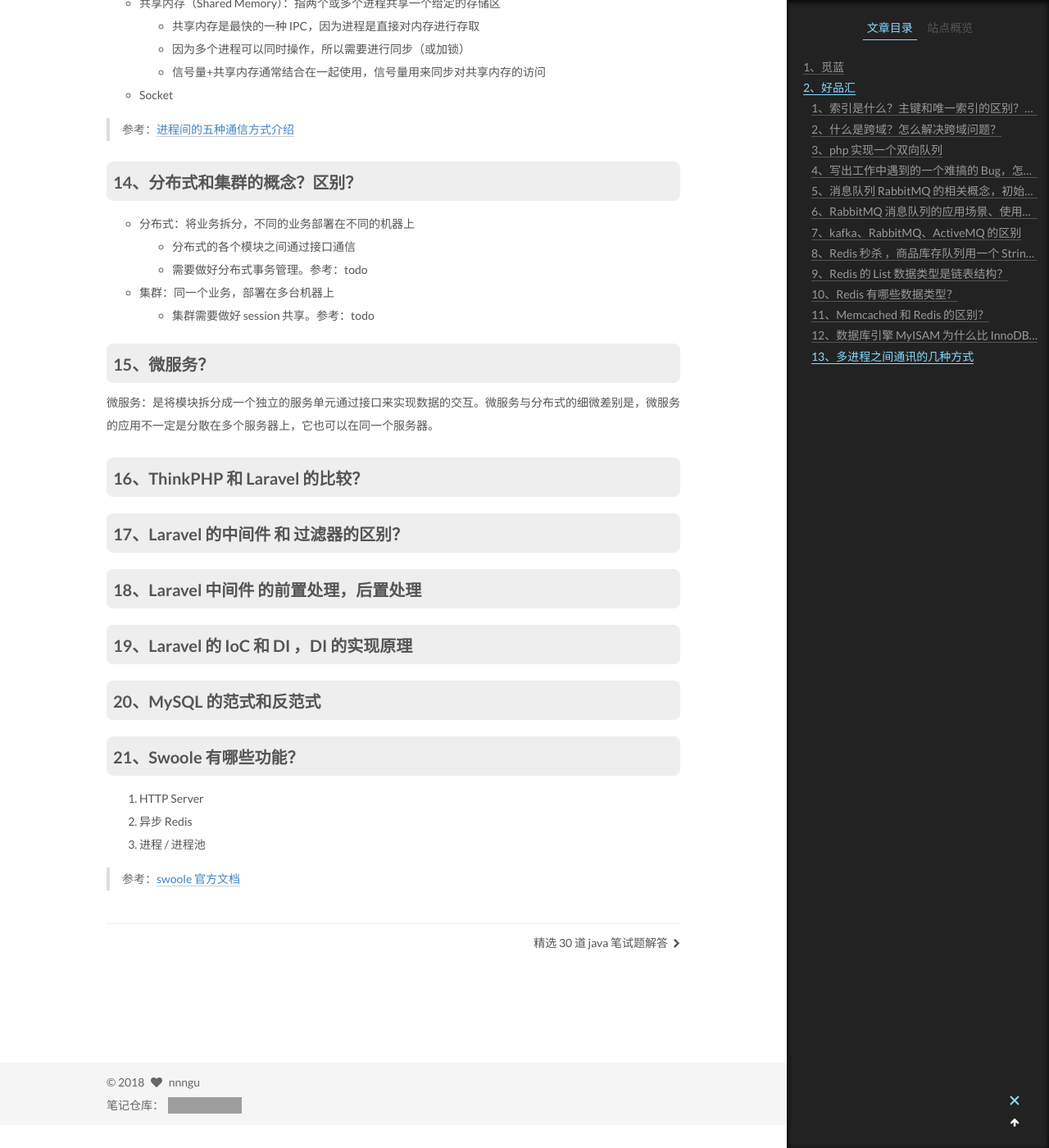
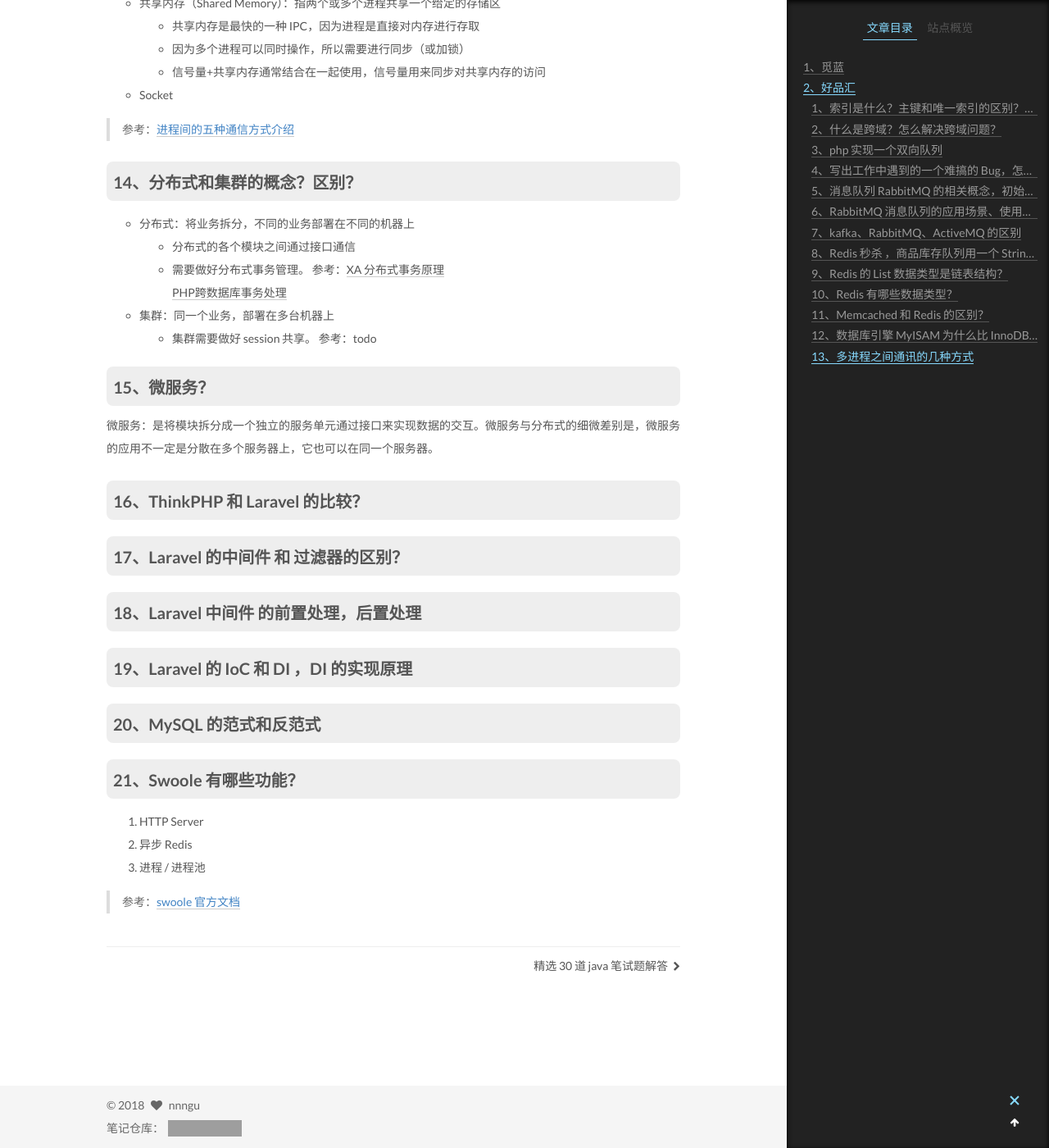
Before and after one commit to nnngu/LearningNotes, a Jekyll site: the page built from _posts/2018-06-05-PHP 面试题收集.md, in a window 1280 px wide and 1400 px high, scrolled down 10493 px. Shown: the whole window at 82% size. Built offline with Jekyll 4.4.1, drawn with Linux system fonts in a browser that asks for light colours; grey boxes are pictures that could not be loaded.

Commit message:
修改文件: _posts/2018-06-05-PHP 面试题收集.md

```diff
--- a/_posts/2018-06-05-PHP 面试题收集.md
+++ b/_posts/2018-06-05-PHP 面试题收集.md
@@ -380,9 +380,12 @@ Redis的操作之所以是原子性的，是因为Redis是单线程的。
 
 - 分布式：将业务拆分，不同的业务部署在不同的机器上
   - 分布式的各个模块之间通过接口通信
-  - 需要做好分布式事务管理。参考：todo
+  - 需要做好分布式事务管理。
+	参考：[XA 分布式事务原理](https://www.cnblogs.com/luoyunfei99/articles/6803682.html)
+	[PHP跨数据库事务处理](http://koda.iteye.com/blog/471719)
 - 集群：同一个业务，部署在多台机器上
-  - 集群需要做好 session 共享。参考：todo
+  - 集群需要做好 session 共享。
+	参考：todo
 
 ### 15、微服务？
 
```
